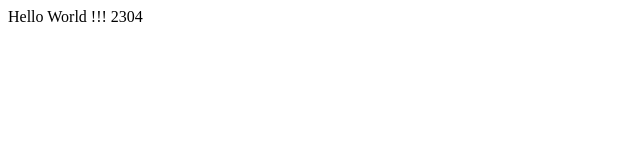
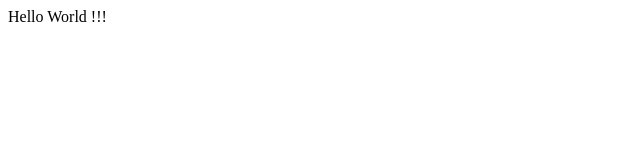
Before and after one commit to lala4ka1/React, a plain HTML site: page index.html in a window 1280 px wide. Shown: the full height of the page, 0-640 px from the left. Drawn offline with Linux system fonts and the light colour scheme.

Commit message:
Update index.html

```diff
--- a/index.html
+++ b/index.html
@@ -6,7 +6,7 @@
     <title>Document</title>
 </head>
 <body>
-    Hello World !!! 2304
+    Hello World !!!
     <div></div>
     <div></div>
 </body>
```
